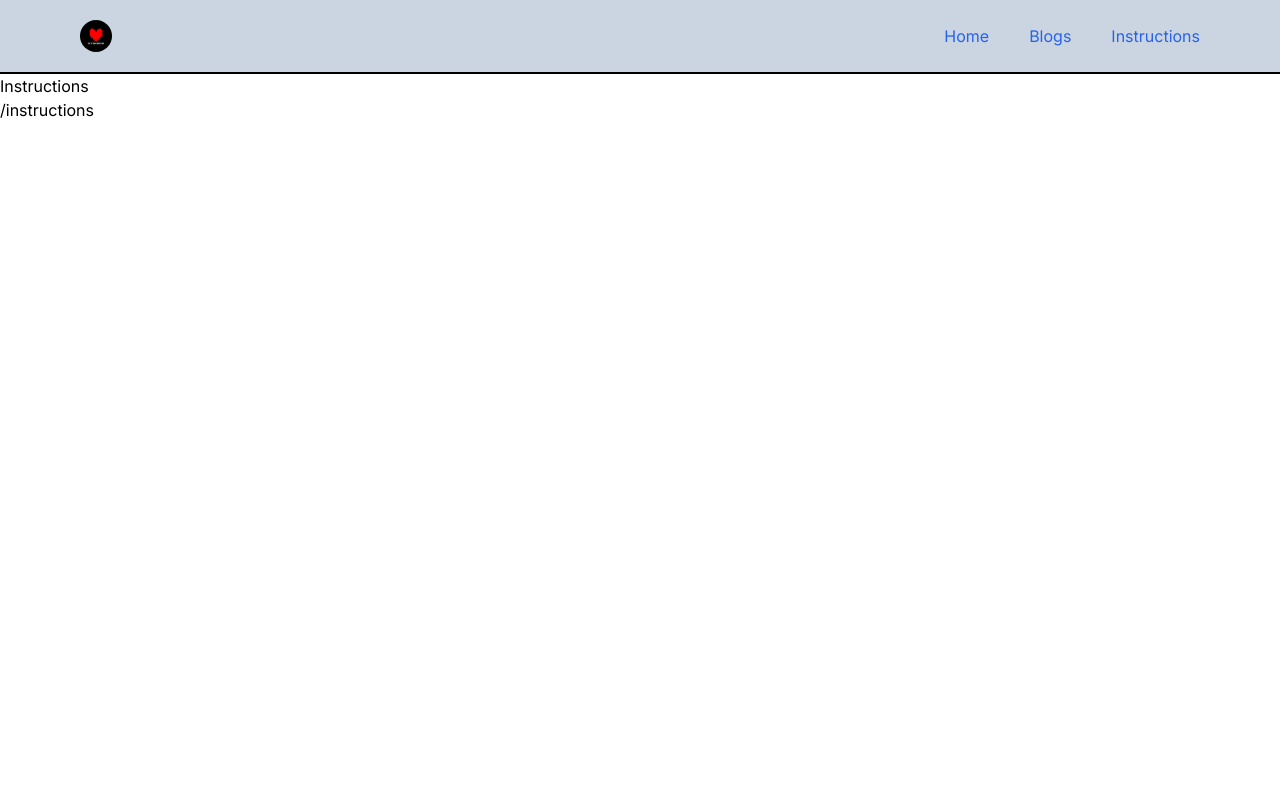
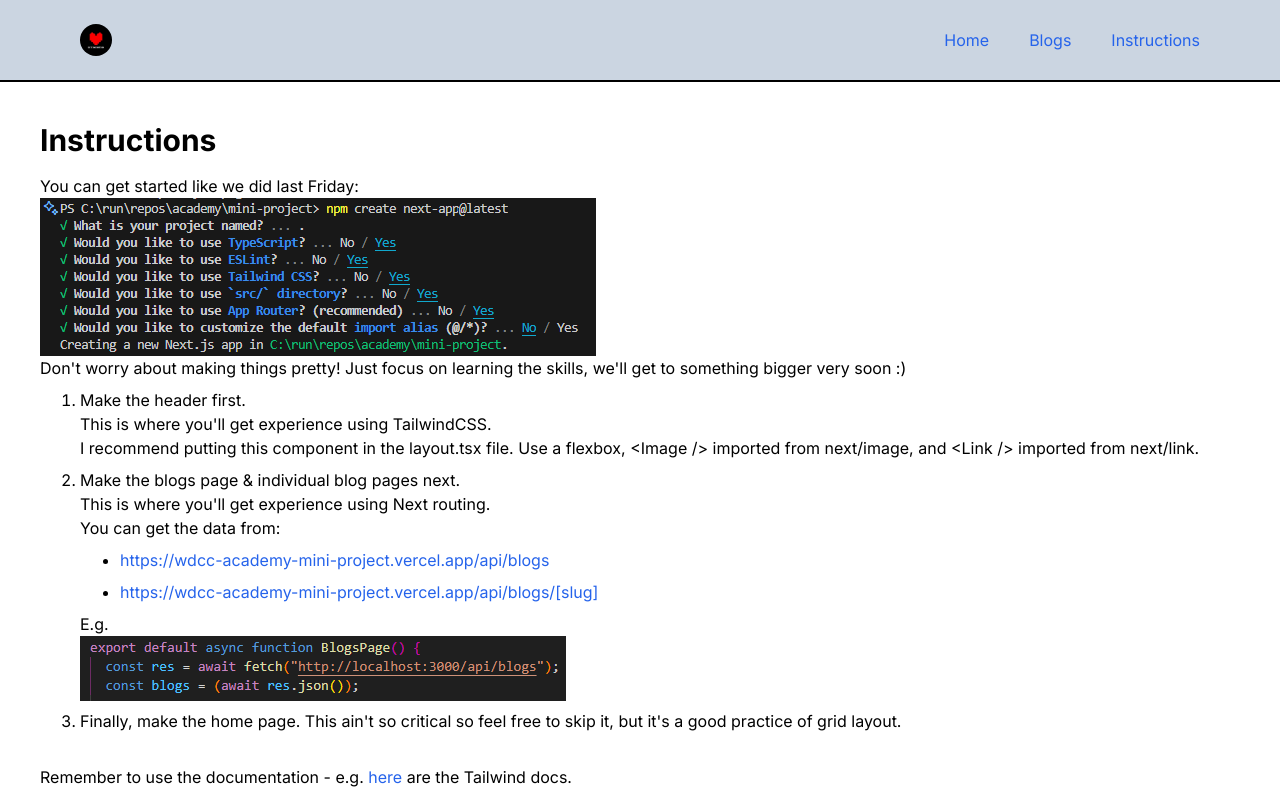
Before and after one commit to Oculux314/wdcc-academy-mini-project, a Next.js app: page /instructions in a window 1280 px wide. Built offline with nearby package versions, Linux system fonts and the light colour scheme.

Commit message:
:memo: create instructions page

```diff
--- a/src/app/globals.css
+++ b/src/app/globals.css
@@ -6,6 +6,18 @@
   a {
     @apply text-blue-600 hover:text-blue-800;
   }
+
+  h1 {
+    @apply text-3xl font-bold mb-4;
+  }
+
+  main {
+    @apply m-10;
+  }
+
+  li {
+    @apply my-2;
+  }
 }
 
 @layer utilities {
--- a/src/app/instructions/page.tsx
+++ b/src/app/instructions/page.tsx
@@ -1,8 +1,82 @@
+import fetch from "@/assets/fetch.png";
+import setup from "@/assets/setup.png";
+import Image from "next/image";
+
 export default function InstructionsPage() {
   return (
-    <div>
+    <main>
       <h1>Instructions</h1>
-      <p>/instructions</p>
-    </div>
+      <p>You can get started like we did last Friday:</p>
+      <Image src={setup} alt="setup instructions" />
+      <p>
+        Don&apos;t worry about making things pretty! Just focus on learning the
+        skills, we&apos;ll get to something bigger very soon :)
+      </p>
+      <ol className="list-decimal ml-10">
+        <ListItem1 />
+        <ListItem2 />
+        <ListItem3 />
+      </ol>
+      <br />
+      <p>
+        Remember to use the documentation - e.g.{" "}
+        <a href="https://tailwindcss.com/docs/flex">here</a> are the Tailwind
+        docs.
+      </p>
+    </main>
   );
 }
+
+function ListItem1() {
+  return (
+    <li>
+      Make the header first.
+      <br />
+      This is where you&apos;ll get experience using TailwindCSS.
+      <br />I recommend putting this component in the layout.tsx file. Use a
+      flexbox, {String.raw`<Image />`} imported from next/image, and{" "}
+      {String.raw`<Link />`} imported from next/link.
+    </li>
+  );
+}
+
+function ListItem2() {
+  return (
+    <li>
+      Make the blogs page & individual blog pages next.
+      <br />
+      This is where you&apos;ll get experience using Next routing.
+      <br />
+      You can get the data from:
+      <ul className="list-disc ml-10">
+        <li>
+          <a
+            target="_blank"
+            href="https://wdcc-academy-mini-project.vercel.app/api/blogs"
+          >
+            https://wdcc-academy-mini-project.vercel.app/api/blogs
+          </a>
+        </li>
+        <li>
+          <a
+            target="_blank"
+            href="https://wdcc-academy-mini-project.vercel.app/api/blogs/ai-disclaimer"
+          >
+            https://wdcc-academy-mini-project.vercel.app/api/blogs/[slug]
+          </a>
+        </li>
+      </ul>
+      E.g.
+      <Image src={fetch} alt="fetch example" />
+    </li>
+  );
+}
+
+function ListItem3() {
+  return (
+    <li>
+      Finally, make the home page. This ain&apos;t so critical so feel free to
+      skip it, but it&apos;s a good practice of grid layout.
+    </li>
+  );
+}
--- a/src/components/NavBar.tsx
+++ b/src/components/NavBar.tsx
@@ -4,7 +4,7 @@ import Link from "next/link";
 
 export default function NavBar() {
   return (
-    <nav className="py-5 px-20 bg-slate-300 border-b-2 border-black">
+    <nav className="py-4 px-20 bg-slate-300 border-b-2 border-black">
       <ul className="flex items-center gap-10">
         <li className="mr-auto">
           <Link href="/">
```
Also changed, not shown: src/assets/fetch.png (added), src/assets/setup.png (renamed from questions.png).
